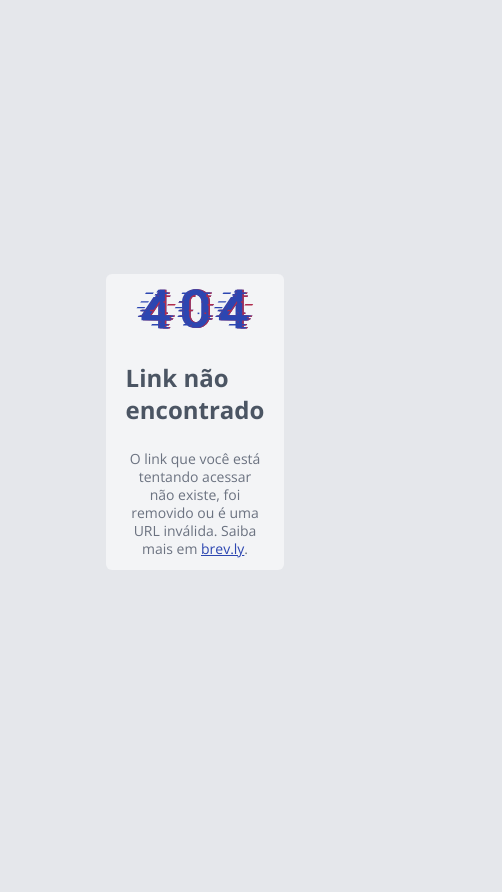
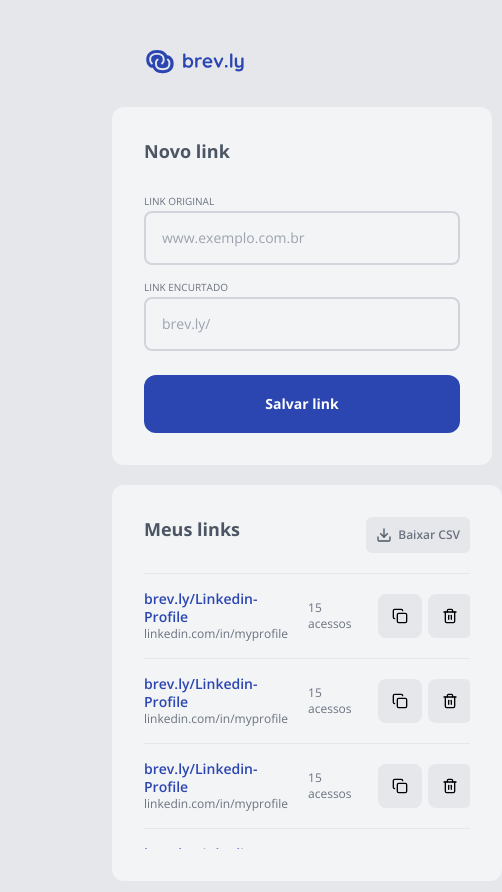
Before and after one commit to shandryll/ftr-pratico-fase-1, a React (Vite) app in the folder web/: page / in a window 390 px wide. Shown: the whole page, 502 px wide, since content can reach past the window. Before the commit the page ends 844 px from the top, so only its background shows below. Built offline with nearby package versions, Linux system fonts and the light colour scheme.

Commit message:
feat: start code to responsive mode

```diff
--- a/web/src/App.tsx
+++ b/web/src/App.tsx
@@ -4,10 +4,10 @@ import { LinkRedirect } from "./pages/LinkRedirect"
 
 export function App() {
   return (
-    <main className="max-w-7xl mx-auto px-28">
-      {/* <Home /> */}
+    <main className="max-w-7xl mx-auto px-28 min-h-screen">
+      <Home />
       {/* <LinkRedirect /> */}
-      <LinkNotFound />
+      {/* <LinkNotFound /> */}
     </main>
   )
 }
--- a/web/src/components/CreateLink.tsx
+++ b/web/src/components/CreateLink.tsx
@@ -3,7 +3,7 @@ import TextInput from "./ui/TextInput";
 
 export function CreateLink() {
   return (
-    <div className="bg-gray-100 flex flex-col p-[2rem] rounded-xl w-[380px] max-h-[360px]">
+    <div className="bg-gray-100 flex flex-col p-[2rem] rounded-xl w-[380px] max-h-[360px] max-sm:mb-5">
 
       <div className="mb-[1.5rem]">
         <h1 className="text-lg text-gray-600 font-bold">Novo link</h1>
--- a/web/src/components/Header.tsx
+++ b/web/src/components/Header.tsx
@@ -1,6 +1,7 @@
 export function Header() {
   return (
-    <header className="flex mt-16 mb-12 justify-start">
+    <header className="flex mt-16 mb-12 justify-start
+      max-sm:justify-center max-sm:mt-12 max-sm:mb-8">
       <img className="w-[100px]" src="src/assets/svg/Logo.svg" alt="Brev.ly Logo" />
     </header>
   );
--- a/web/src/components/MyLinks.tsx
+++ b/web/src/components/MyLinks.tsx
@@ -14,7 +14,7 @@ export function MyLinks() {
   const isMyLinkListEmpty = myLinksList.length === 1
 
   return (
-    <div className='bg-gray-100 flex flex-col p-[2rem] rounded-xl w-[580px] max-h-[396px]'>
+    <div className='bg-gray-100 flex flex-col p-[2rem] rounded-xl w-[580px] max-h-[396px] max-sm:w-screen max-sm:h-screen'>
 
       <div className="mb-[20px] flex flex-row justify-between">
         <h1 className="text-lg text-gray-600 font-bold">Meus links</h1>
@@ -22,7 +22,7 @@ export function MyLinks() {
       </div>
 
       <ScrollArea.Root type="scroll" className="overflow-hidden">
-        <ScrollArea.Viewport className="h-[396px]" >
+        <ScrollArea.Viewport className="h-full">
           {isMyLinkListEmpty ? (
             <div className="flex flex-col w-[516px] border-t border-gray-200">
               <div className="flex flex-col items-center justify-center mt-10">
@@ -41,6 +41,10 @@ export function MyLinks() {
               <LinkCard />
               <LinkCard />
               <LinkCard />
+              <LinkCard />
+              <LinkCard />
+              <LinkCard />
+
             </div>
           )}
 
--- a/web/src/pages/Home.tsx
+++ b/web/src/pages/Home.tsx
@@ -7,7 +7,7 @@ export function Home() {
     <>
       <Header />
 
-      <div className="flex flex-row justify-between">
+      <div className="flex flex-row justify-between max-sm:flex-col">
         <CreateLink />
         <MyLinks />
       </div>
--- a/web/src/pages/LinkRedirect.tsx
+++ b/web/src/pages/LinkRedirect.tsx
@@ -2,7 +2,7 @@ export function LinkRedirect() {
   return (
     <div className="flex justify-center items-center h-screen">
       <div className="bg-gray-100 flex flex-col justify-center items-center rounded-md
-        w-[580px] h-[296px] sm:px-5 sm:py-12">
+        w-[580px] h-[296px] max-sm:px-5 max-sm:py-12">
         <img src="src/assets/svg/Logo_Icon.svg" alt="Logo Icon" />
 
         <p className="text-xl text-gray-600 font-bold my-6">Redirecionando...</p>
--- a/web/tailwind.config.js
+++ b/web/tailwind.config.js
@@ -23,10 +23,6 @@ export default {
         "blue-dark": "#2C4091",
         "danger": "#B12C4D",
       },
-      screens: {
-        sm: '390px',
-        md: '992px',
-      },
     },
   },
   plugins: [],
```
